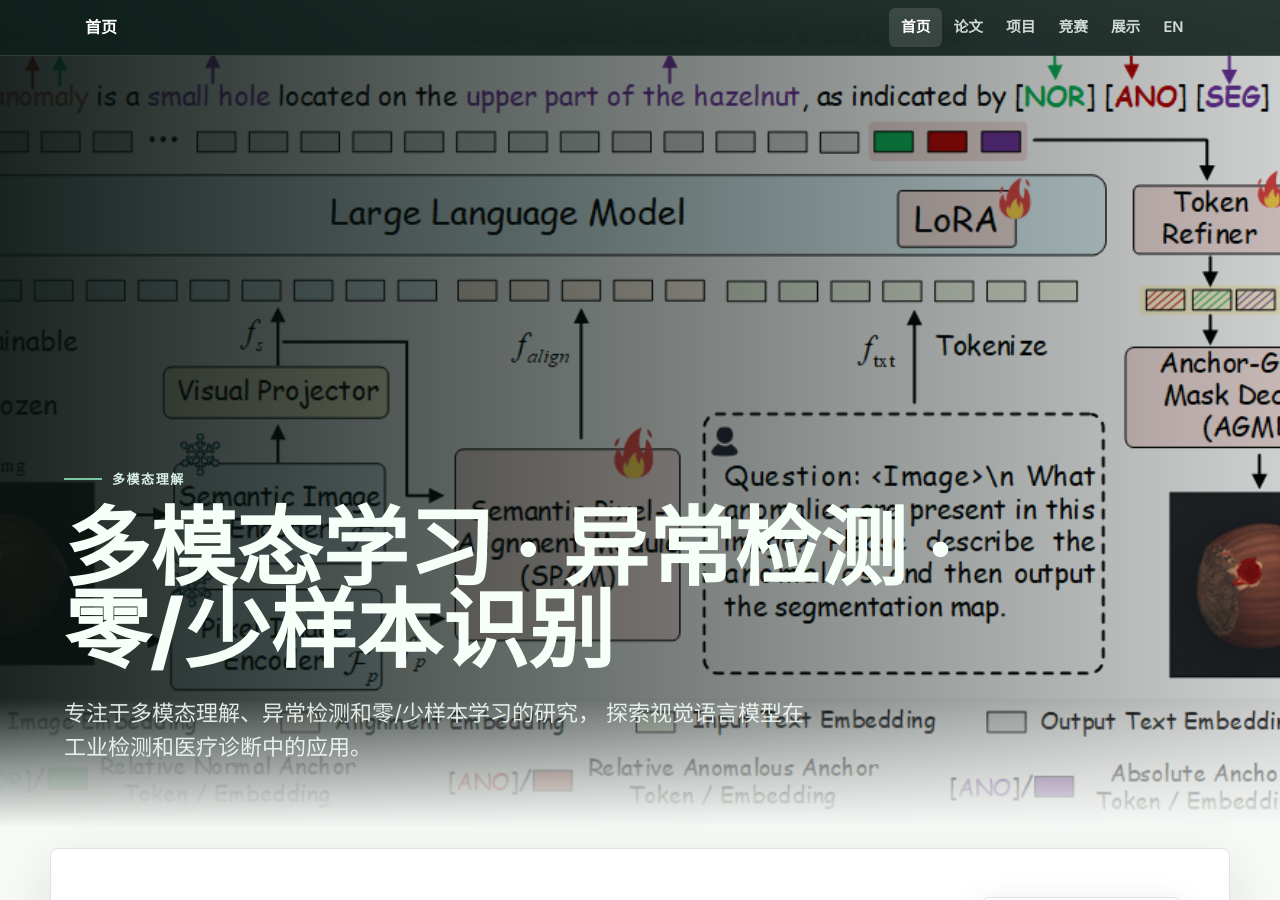
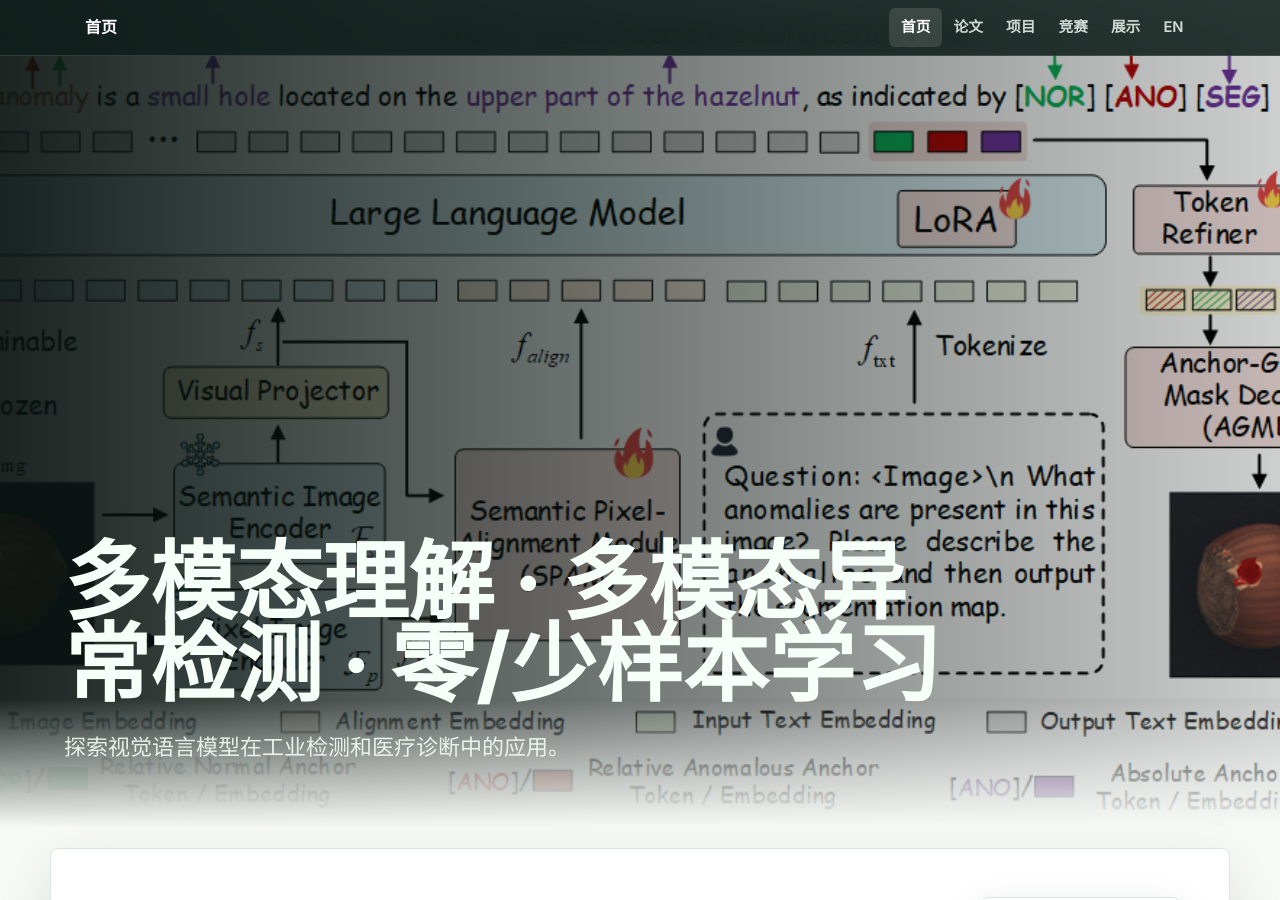
Before and after one commit to qzzzxiaosheng/qzzzxiaosheng.github.io, a Jekyll site: the page built from index.html, in a window 1280 px wide and 900 px high. Built offline with Jekyll 4.4.1, drawn with Linux system fonts in a browser that asks for light colours; nearby versions of some CDN libraries; a style sheet for code colours, icons or effects is not loaded.

Commit message:
Add files via upload

```diff
--- a/_layouts/default.html
+++ b/_layouts/default.html
@@ -31,10 +31,8 @@
             {% endfor %}
         </div>
         <div class="site-hero-content">
-            <p class="eyebrow">多模态理解</p>
-            <h1>多模态学习 · 异常检测 · 零/少样本识别</h1>
+            <h1>多模态理解 · 多模态异常检测 · 零/少样本学习</h1>
             <p class="lead">
-                专注于多模态理解、异常检测和零/少样本学习的研究，
                 探索视觉语言模型在工业检测和医疗诊断中的应用。
             </p>
         </div>
```
